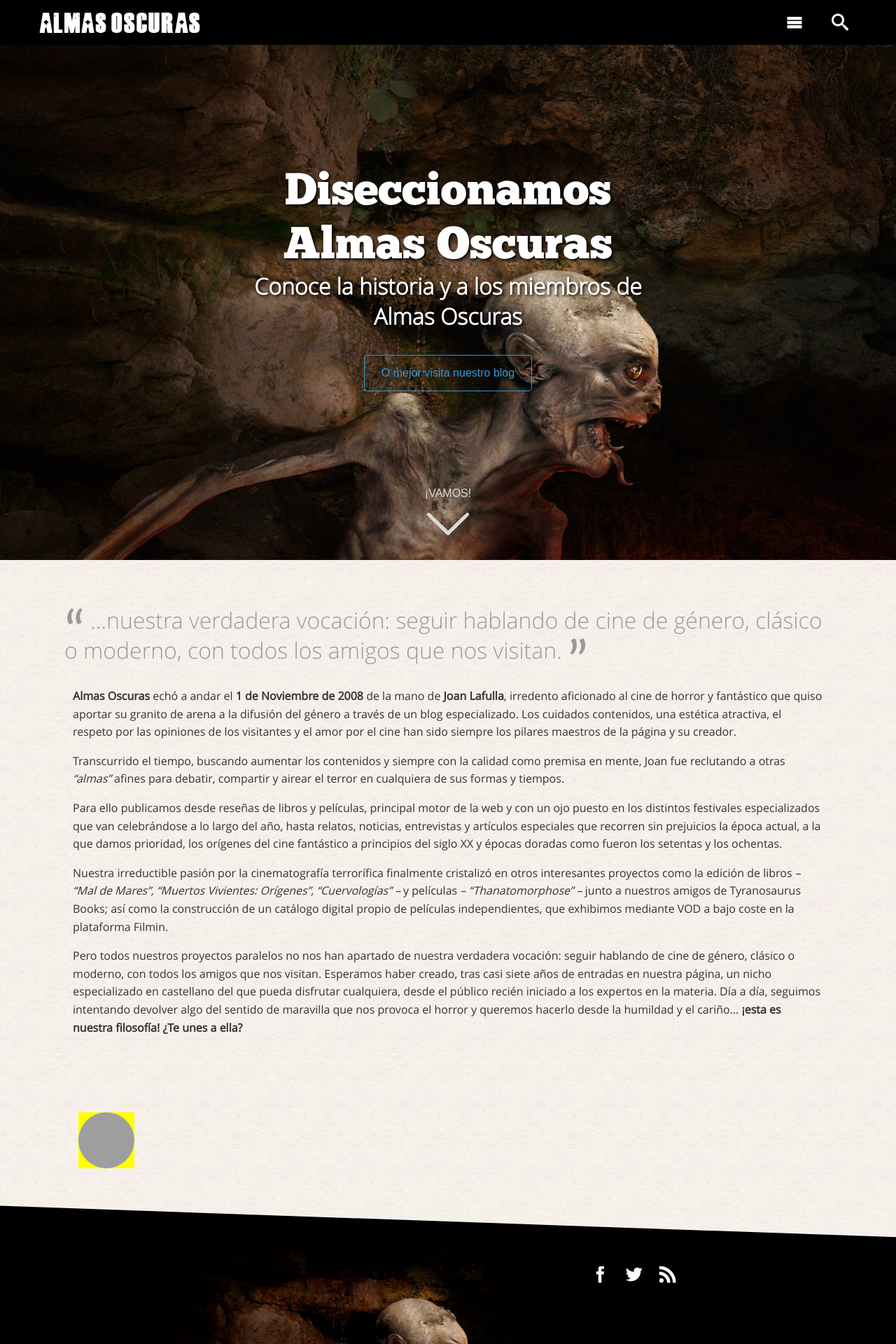
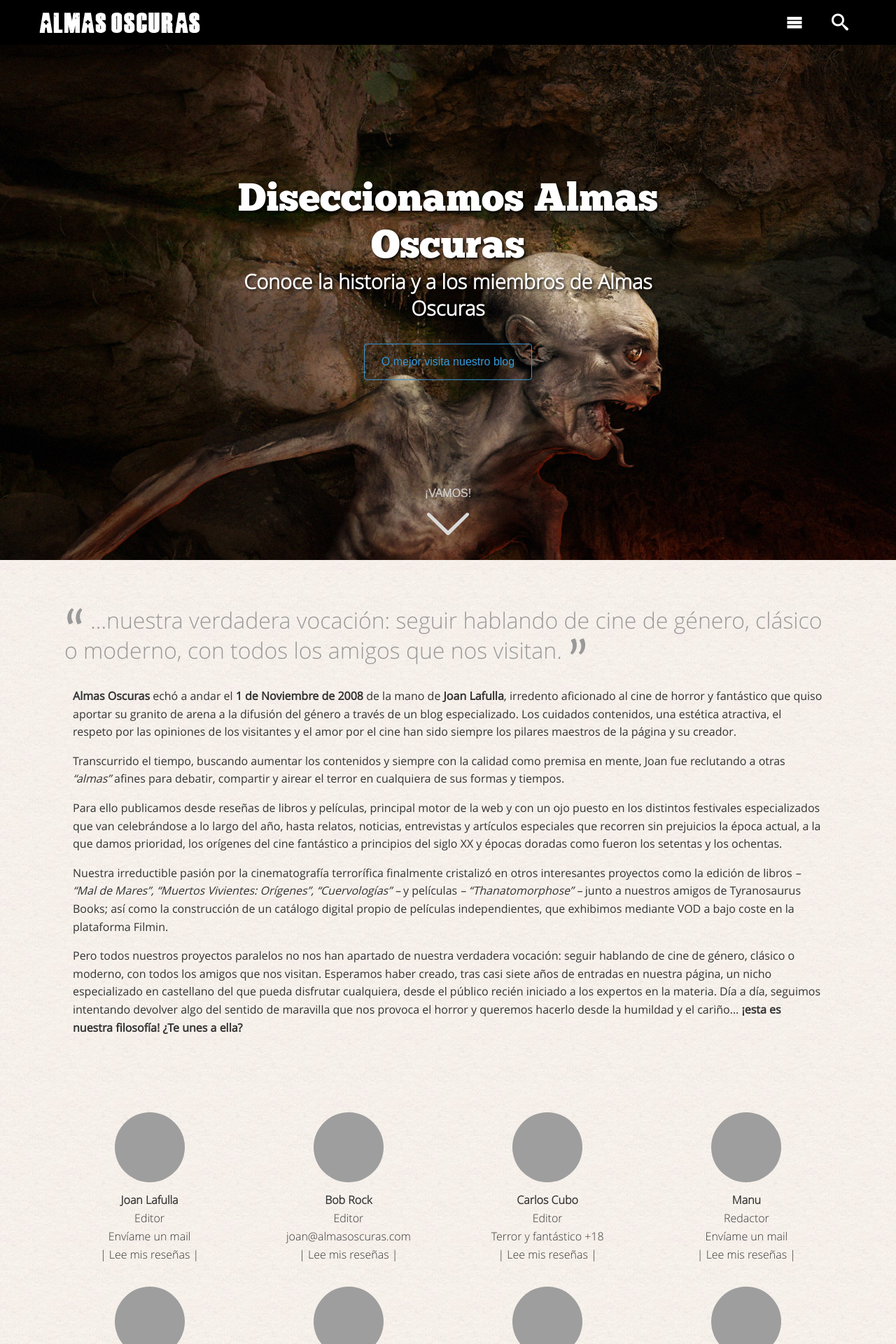
Before and after one commit to joanlafulla/almasoscuras, a PHP site: page /almas_real/quienes_somos.html in a window 1280 px wide. Shown: the top 1920 px of the page at 70% size. Run offline with PHP 8.4, Linux system fonts and the light colour scheme; grey boxes are pictures that could not be loaded.

Commit message:
actualizar

```diff
--- a/gulpfile.js
+++ b/gulpfile.js
@@ -33,7 +33,7 @@ gulp.task('scripts_home', function() {
     .pipe(rename({suffix: '.min'}))
 
     //Solo activar el minify para el js que subirá a producción
-    .pipe(uglify())
+    .pipe(uglify({mangle: false}))
     .pipe(gulp.dest('./js'))
     .pipe(notify({ message: 'Scripts task home complete' }));
 });
--- a/index.html
+++ b/index.html
@@ -293,7 +293,7 @@
 							<div class="total-score">
 								<ul>
 									<li class="total-score--numbers">4.5/5</li>
-									<li class="total-score--stars"><i class="al-icon-star3"></i><i class="al-icon-star3"></i><i class="al-icon-star3"></i><i class="al-icon-star3"></i><i class="al-icon-star2"></i></li>
+									<li class="total-score--stars"><i class="al-icon-star3"></i><i class="al-icon-star3"></i><i class="al-icon-star2"></i><i class="al-icon-star2"></i><i class="al-icon-star2"></i></li>
 								</ul>
 							</div>
 						</section>
@@ -588,6 +588,7 @@
 </div>
 
 </div><!-- fin wrapper -->
-<script src="js/main_home.min.js"></script>
+<script src="js/jquery_almas.js"></script>
+<script src="js/core.js"></script>
 </body>
 </html>
--- a/js/home.js
+++ b/js/home.js
@@ -37,7 +37,6 @@ var getJsonHero = function() {
 	};
 
 	this.resizeBackground = function(img_big, img_medium, img_small) {
-		console.log("hola resize");
 		if (window.matchMedia( '(min-width: 479px)' ).matches && window.matchMedia( '(max-width: 798px)' ).matches) {
 				$(".CoverImage").css({
 				"background-image" : "url('http://www.almasoscuras.com/img/hero/"+img_medium+"')"
--- a/quienes_somos.html
+++ b/quienes_somos.html
@@ -115,9 +115,170 @@
     </div>
 </section>
 <section id="who_are" class="who-are_wrapper clearfix">
-    <ul style="list-style-type: none; margin: 0; paddin: 0">
-        <li style="float: left; margin-right: 8px; text-align: center; background: yellow">
-            <img class="avatar" src="http://www.almasoscuras.com/img/avatares/avatar_defecto.jpg">
+    <ul class="galwho">
+        <li>
+            <div class="galwho-img-wrapper">
+                <img class="avatar" src="http://www.almasoscuras.com/img/avatares/avatar_defecto.jpg">
+            </div>
+            <div class="galwho-info-wrapper">
+                <ul>
+                    <li><strong>Joan Lafulla</strong></li>
+                    <li>Editor</li>
+                    <li><a href="mailto:joan@almasoscuras.com">Envíame un mail</a></li>
+                    <li>|<a href="#"> Lee mis reseñas </a>|</li>
+                </ul>
+            </div>
+        </li>
+        <li>
+            <div class="galwho-img-wrapper">
+                <img class="avatar" src="http://www.almasoscuras.com/img/avatares/avatar_defecto.jpg">
+            </div>
+            <div class="galwho-info-wrapper">
+                <ul>
+                    <li><strong>Bob Rock</strong></li>
+                    <li>Editor</li>
+                    <li><a href="mailto:joan@almasoscuras.com">joan@almasoscuras.com</a></li>
+                    <li>|<a href="#"> Lee mis reseñas </a>|</li>
+                </ul>
+            </div>
+        </li>
+        <li>
+            <div class="galwho-img-wrapper">
+                <img class="avatar" src="http://www.almasoscuras.com/img/avatares/avatar_defecto.jpg">
+            </div>
+            <div class="galwho-info-wrapper">
+                <ul>
+                    <li><strong>Carlos Cubo</strong></li>
+                    <li>Editor</li>
+                    <li><a href="https://www.facebook.com/terroryfantasticoR" target="_blank">Terror y fantástico +18</li>
+                    <li>|<a href="#"> Lee mis reseñas </a>|</li>
+                </ul>
+            </div>
+        </li>
+        <li>
+            <div class="galwho-img-wrapper">
+                <img class="avatar" src="http://www.almasoscuras.com/img/avatares/avatar_defecto.jpg">
+            </div>
+            <div class="galwho-info-wrapper">
+                <ul>
+                    <li><strong>Manu</strong></li>
+                    <li>Redactor</li>
+                    <li><a href="mailto:manuelgaymoreno@yahoo.es">Envíame un mail</a></li>
+                    <li>|<a href="#"> Lee mis reseñas </a>|</li>
+                </ul>
+            </div>
+        </li>
+        <li>
+            <div class="galwho-img-wrapper">
+                <img class="avatar" src="http://www.almasoscuras.com/img/avatares/avatar_defecto.jpg">
+            </div>
+            <div class="galwho-info-wrapper">
+                <ul>
+                    <li><strong>Jesús Pamplona</strong></li>
+                    <li>Redactor/Editor Vídeo</li>
+                    <li><a href="mailto:pelosfx@hotmail.com">Envíame un mail</a></li>
+                    <li><a href="http://www.derechoderesistencia.org" target="_blank">Derecho de resistencia</a></li>
+                    <li>|<a href="#"> Lee mis reseñas </a>|</li>
+                </ul>
+            </div>
+        </li>
+        <li>
+            <div class="galwho-img-wrapper">
+                <img class="avatar" src="http://www.almasoscuras.com/img/avatares/avatar_defecto.jpg">
+            </div>
+            <div class="galwho-info-wrapper">
+                <ul>
+                    <li><strong>Mad Pelox</strong></li>
+                    <li>Redactor</li>
+                    <li><a href="mailto:pelosfx@hotmail.com">Envíame un mail</a></li>
+                    <li><a href="http://www.derechoderesistencia.org" target="_blank">Derecho de resistencia</a></li>
+                    <li>|<a href="#"> Lee mis reseñas </a>|</li>
+                </ul>
+            </div>
+        </li>
+        <li>
+            <div class="galwho-img-wrapper">
+                <img class="avatar" src="http://www.almasoscuras.com/img/avatares/avatar_defecto.jpg">
+            </div>
+            <div class="galwho-info-wrapper">
+                <ul>
+                    <li><strong>Lady</strong></li>
+                    <li>Redactora</li>
+                    <li><a href="mailto:pelosfx@hotmail.com">Envíame un mail</a></li>
+                    <li><a href="http://www.derechoderesistencia.org" target="_blank">Derecho de resistencia</a></li>
+                    <li>|<a href="#"> Lee mis reseñas </a>|</li>
+                </ul>
+            </div>
+        </li>
+        <li>
+            <div class="galwho-img-wrapper">
+                <img class="avatar" src="http://www.almasoscuras.com/img/avatares/avatar_defecto.jpg">
+            </div>
+            <div class="galwho-info-wrapper">
+                <ul>
+                    <li><strong>Alberto Murillo</strong></li>
+                    <li>Redactora</li>
+                    <li><a href="mailto:pelosfx@hotmail.com">Envíame un mail</a></li>
+                    <li><a href="http://www.derechoderesistencia.org" target="_blank">Derecho de resistencia</a></li>
+                    <li>|<a href="#"> Lee mis reseñas </a>|</li>
+                </ul>
+            </div>
+        </li>
+        <li>
+            <div class="galwho-img-wrapper">
+                <img class="avatar" src="http://www.almasoscuras.com/img/avatares/avatar_defecto.jpg">
+            </div>
+            <div class="galwho-info-wrapper">
+                <ul>
+                    <li><strong>Enrique Osaba</strong></li>
+                    <li>Redactor</li>
+                    <li><a href="mailto:pelosfx@hotmail.com">Envíame un mail</a></li>
+                    <li><a href="http://www.derechoderesistencia.org" target="_blank">Derecho de resistencia</a></li>
+                    <li>|<a href="#"> Lee mis reseñas </a>|</li>
+                </ul>
+            </div>
+        </li>
+        <li>
+            <div class="galwho-img-wrapper">
+                <img class="avatar" src="http://www.almasoscuras.com/img/avatares/avatar_defecto.jpg">
+            </div>
+            <div class="galwho-info-wrapper">
+                <ul>
+                    <li><strong>Francesc Marí</strong></li>
+                    <li>Redactora</li>
+                    <li><a href="mailto:pelosfx@hotmail.com">Envíame un mail</a></li>
+                    <li><a href="http://www.derechoderesistencia.org" target="_blank">Derecho de resistencia</a></li>
+                    <li>|<a href="#"> Lee mis reseñas </a>|</li>
+                </ul>
+            </div>
+        </li>
+        <li>
+            <div class="galwho-img-wrapper">
+                <img class="avatar" src="http://www.almasoscuras.com/img/avatares/avatar_defecto.jpg">
+            </div>
+            <div class="galwho-info-wrapper">
+                <ul>
+                    <li><strong>MASP</strong></li>
+                    <li>Redactora</li>
+                    <li><a href="mailto:pelosfx@hotmail.com">Envíame un mail</a></li>
+                    <li><a href="http://www.derechoderesistencia.org" target="_blank">Derecho de resistencia</a></li>
+                    <li>|<a href="#"> Lee mis reseñas </a>|</li>
+                </ul>
+            </div>
+        </li>
+        <li>
+            <div class="galwho-img-wrapper">
+                <img class="avatar" src="http://www.almasoscuras.com/img/avatares/avatar_defecto.jpg">
+            </div>
+            <div class="galwho-info-wrapper">
+                <ul>
+                    <li><strong>Mr. Zombie</strong></li>
+                    <li>Redactora</li>
+                    <li><a href="mailto:pelosfx@hotmail.com">Envíame un mail</a></li>
+                    <li><a href="http://www.derechoderesistencia.org" target="_blank">Derecho de resistencia</a></li>
+                    <li>|<a href="#"> Lee mis reseñas </a>|</li>
+                </ul>
+            </div>
         </li>
     <ul>
 </section>
--- a/sass/partials/_components.scss
+++ b/sass/partials/_components.scss
@@ -872,7 +872,6 @@ ul.alert-error {
       font-family: ChunkFiveRoman;
       font-size: 24px;
       color: $c-white;
-      background-color: $c-headings;
       padding: 6px 16px;
 
       > span {
@@ -1506,11 +1505,23 @@ label[for="forget"] {
 .searcher_tags span {
   background: $star-5;
 }
-
+// GALERIA WHO
+.galwho > li {
+    width: 22.75%;
+    float: left;
+    margin-right: 3%;
+    margin-bottom: 3%;
+  }
+
+  .galwho > li:nth-child(4n+4) {
+    float: right;
+    margin-right: 0;
+  }
 
 // GALERIA CARTELES
 
-.galtumbs {
+.galtumbs,
+.galwho {
   list-style-type: none;
   margin: 20px 16px 0;
   overflow: hidden;
@@ -1528,12 +1539,45 @@ label[for="forget"] {
   margin-right: 0;
 }
 
-.galtumbs li img {
+.galtumbs li img,
+.galwho > li img {
   height: auto;
 }
 
+.galwho-img-wrapper,
+.galwho-info-wrapper {
+  text-align: center;
+}
+
+.galwho-info-wrapper {
+  margin-top: 12px;
+  font-family: "open_sanslight";
+
+    ul {
+      list-style-type: none;
+      margin: 0;
+      padding: 0;
+
+        li {
+          padding: 2px 0;
+
+            a {
+              color: #333;
+            }
+        }
+    }
+}
+
+.galwho-img-wrapper .avatar {
+  border-radius: 100px;
+  height: 100px !important;
+  margin: 0 auto;
+  width: 100px !important;
+}
+
 @media only screen and (max-width: 600px) {
-  .galtumbs {
+  .galtumbs,
+  .galwho {
     margin: 20px 8px 0;
   }
   .galtumbs li {
@@ -1555,7 +1599,8 @@ label[for="forget"] {
 }
 
 @media only screen and (max-width: 420px) {
-  .galtumbs {
+  .galtumbs,
+  .galwho {
     margin: 20px 0 0;
   }
   .galtumbs li {
@@ -1586,8 +1631,8 @@ label[for="forget"] {
 
 .fullscreen_background {
     background-repeat:no-repeat;
-    background-position:50% 50%;
-    background-position:50% 50%\9 !important;
+    background-position:center center;
+    background-attachment: fixed;
 }
 
 .fullscreen {
@@ -1614,7 +1659,7 @@ label[for="forget"] {
 
       h1 {
         font-family: "ChunkFiveRoman",Arial,Helvetica,sans-serif;
-        font-size: 4em;
+        font-size: 3.5em;
         font-weight: normal;
         line-height: 1.2em;
         margin: 0;
@@ -1625,7 +1670,7 @@ label[for="forget"] {
       h2 {
         font-family: "open_sanslight";
       color: white;
-      font-size: 2em;
+      font-size: 1.8em;
       text-shadow: 2px 2px 4px #000000;
       margin-top: 0;
       }
--- a/sass/partials/_normalize.scss
+++ b/sass/partials/_normalize.scss
@@ -6,6 +6,11 @@ html {
 
 body {
   margin: 0;
+}
+
+p:empty {
+  margin: 0;
+  padding: 0;
 }
 
 /* HTML5 display definitions
```
Also changed, not shown: js/core.js (+47 -25 lines), js/main_home.js (+47 -26 lines), css/styles.css, js/main_home.min.js.
